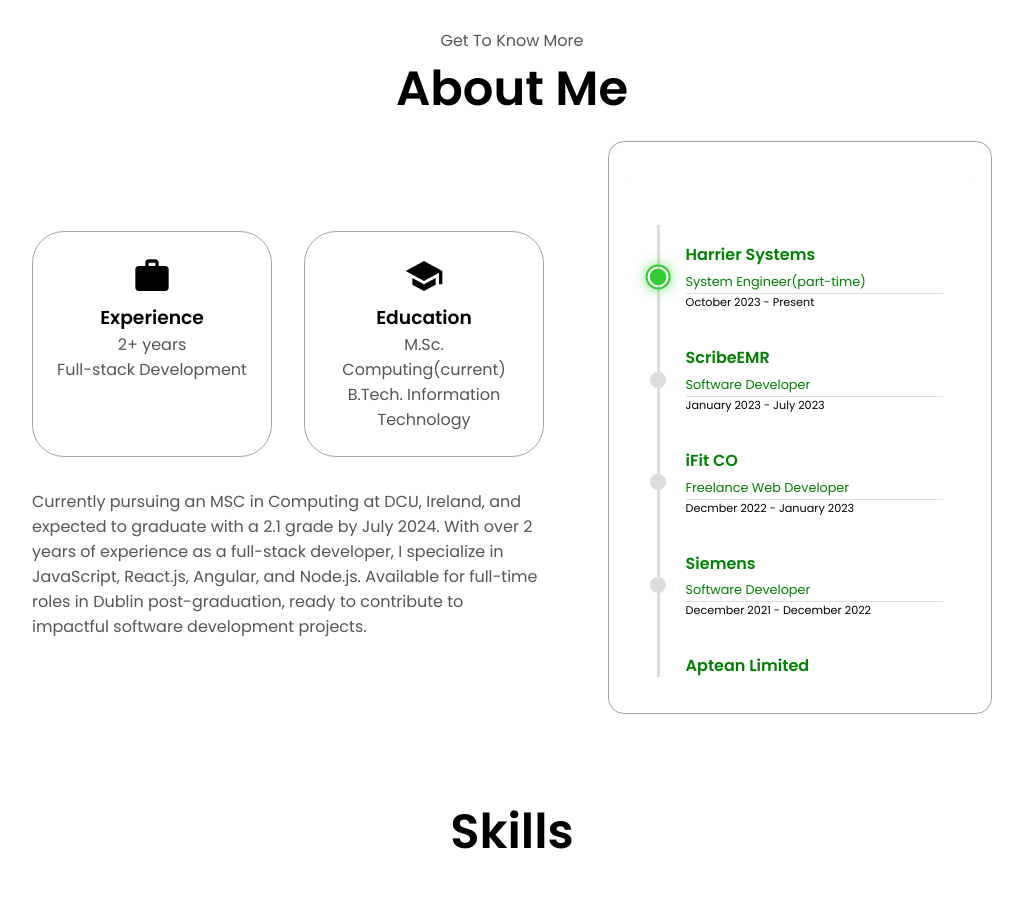
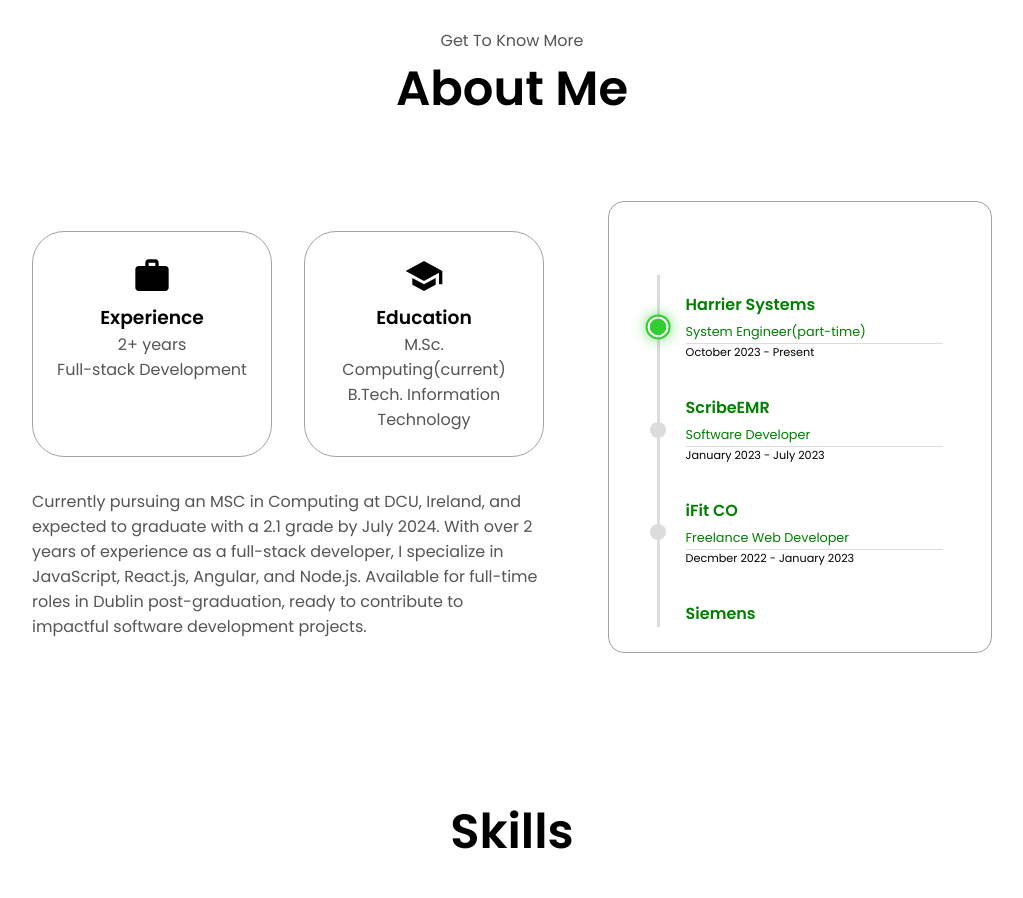
Before and after one commit to ThilakRamanie/Portfolio-ReactJS, a React (Vite) app: page / in a window 1280 px wide. Shown: the part 900-1798 px from the top of the page, without its empty margins (128-1151 px from the left). Built offline with nearby package versions, Linux system fonts and the light colour scheme.

Commit message:
Revised timeline bugs

```diff
--- a/src/App.css
+++ b/src/App.css
@@ -370,6 +370,8 @@
 .section-container {
   gap: 4rem;
   height: 80%;
+  display: flex;
+  align-items: center;
 }
 
 .section__pic-container {
@@ -382,9 +384,9 @@
   border: var(--btn-color-2) 0.1rem solid;
   border-radius: 1rem;
   border-color: rgb(163, 163, 163);
-  height: auto;
   padding: 0 1em;
   margin: 0 auto;
+  height: 450px;
 }
 
 /* .timeline-container-about {
@@ -408,9 +410,10 @@
   padding: 0;
   /* padding : 1rem; */
   width: 600px;
-  height: 500px;
   overflow-y: scroll;
+  height: auto;
   margin: auto;
+  height: 400px;
 }
 
 .timeline-container::-webkit-scrollbar {
@@ -438,7 +441,7 @@
 
   max-width: 460px;
   border-radius: 12px;
-
+  height: auto;
   background-color: var(--primary-bg-color);
   box-shadow: 0 4px 25px -20px rgba(0, 0, 0.2);
 }
```
